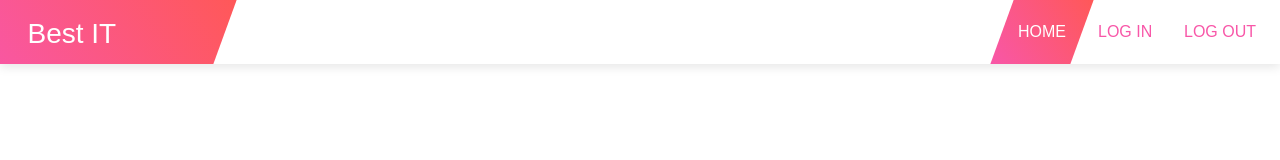
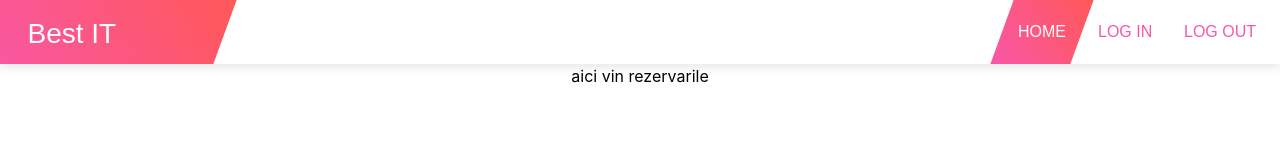
Before and after one commit to georgianastanea/front-deskbooking, a React (Create React App) app: page /bookings/user/1 in a window 1280 px wide. Shown: the top 160 px of the page. Built offline with nearby package versions, Linux system fonts and the light colour scheme.

Commit message:
pare ok pagina de calendar

```diff
--- a/src/pages/OfficesPage.js
+++ b/src/pages/OfficesPage.js
@@ -70,10 +70,10 @@ function OfficesPage() {
   let myJson = JSON.parse(res.data);
   setActiveUserId(myJson[0].id);
 }
-
+  getId();
 
   const handleBookDeskButtonOnClick = async () => {
-    getId();
+
     await Promise.all([creteBooking(activeUserId, selectedOffice, newDate)]);
     alert('Thank you for your booking!');
     window.location.replace('http://localhost:8080/logout');
--- /dev/null
+++ b/src/pages/UserBookingsPage.js
@@ -0,0 +1,25 @@
+import React, { useEffect, useState } from "react";
+import styles from "./officesPage.module.scss";
+import Calendar from "react-calendar";
+import "react-calendar/dist/Calendar.css";
+import { Link } from "react-router-dom";
+
+import { useNavigate } from "react-router-dom";
+
+function UserBookingsPage() {
+
+
+
+  return (
+    <div style={{ display: "flex" }}>
+      <div style={{ margin: "auto" }}>
+        <div>
+          aici vin rezervarile
+        </div>
+      </div>
+
+    </div>
+  );
+}
+
+export default UserBookingsPage;
--- a/src/routes/routes.jsx
+++ b/src/routes/routes.jsx
@@ -6,7 +6,7 @@ import OfficesPage from '../pages/OfficesPage'
 import CalendarPage from '../pages/CalendarPage'
 import LoginPage from '../pages/LoginPage'
 import RegisterPage from '../pages/RegisterPage'
-
+import UserBookingsPage from '../pages/UserBookingsPage'
 
 
 const Routes = () => {
@@ -18,6 +18,7 @@ const Routes = () => {
             <Route path="/offices/:date" element={<OfficesPage />} />
             <Route path="/login" element={<LoginPage />} />
             <Route path="/registration" element={<RegisterPage />} />
+            <Route path="/bookings/user/:userId" element={<UserBookingsPage />} />
         </ReactRoutes>
     )
 }
```
